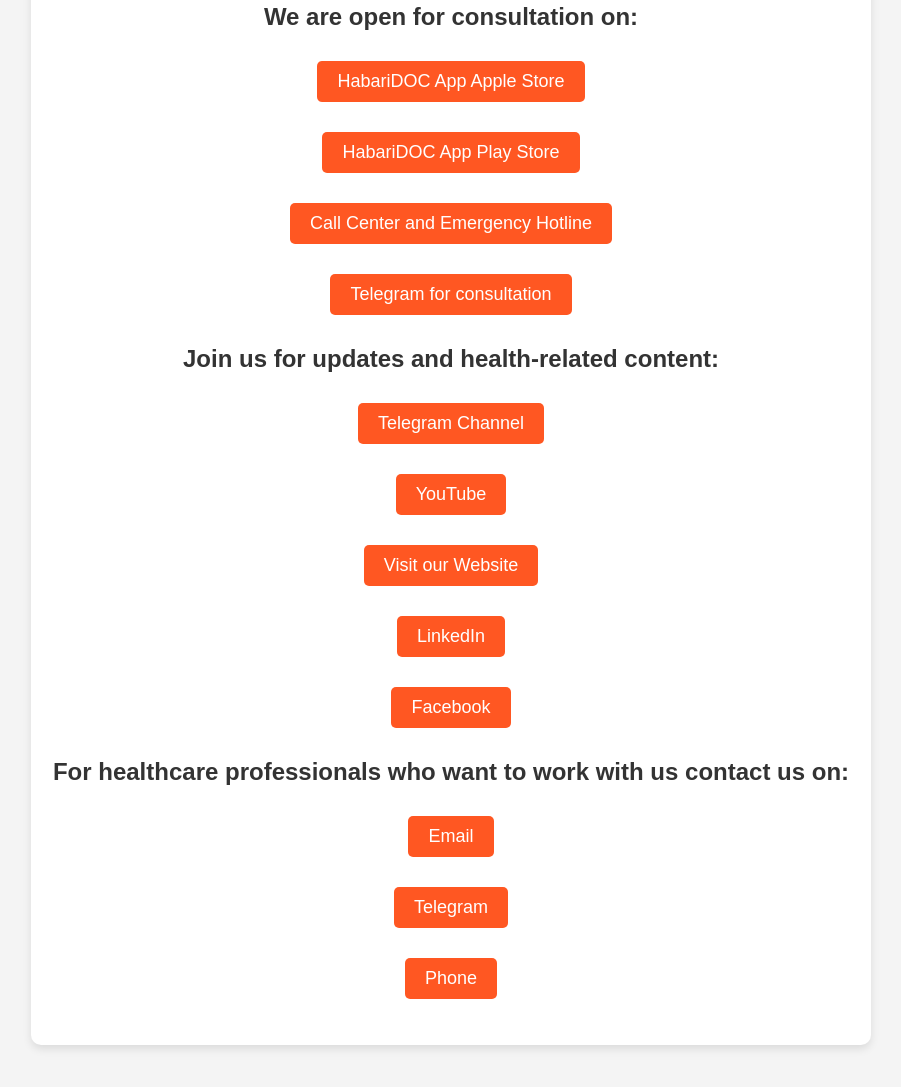
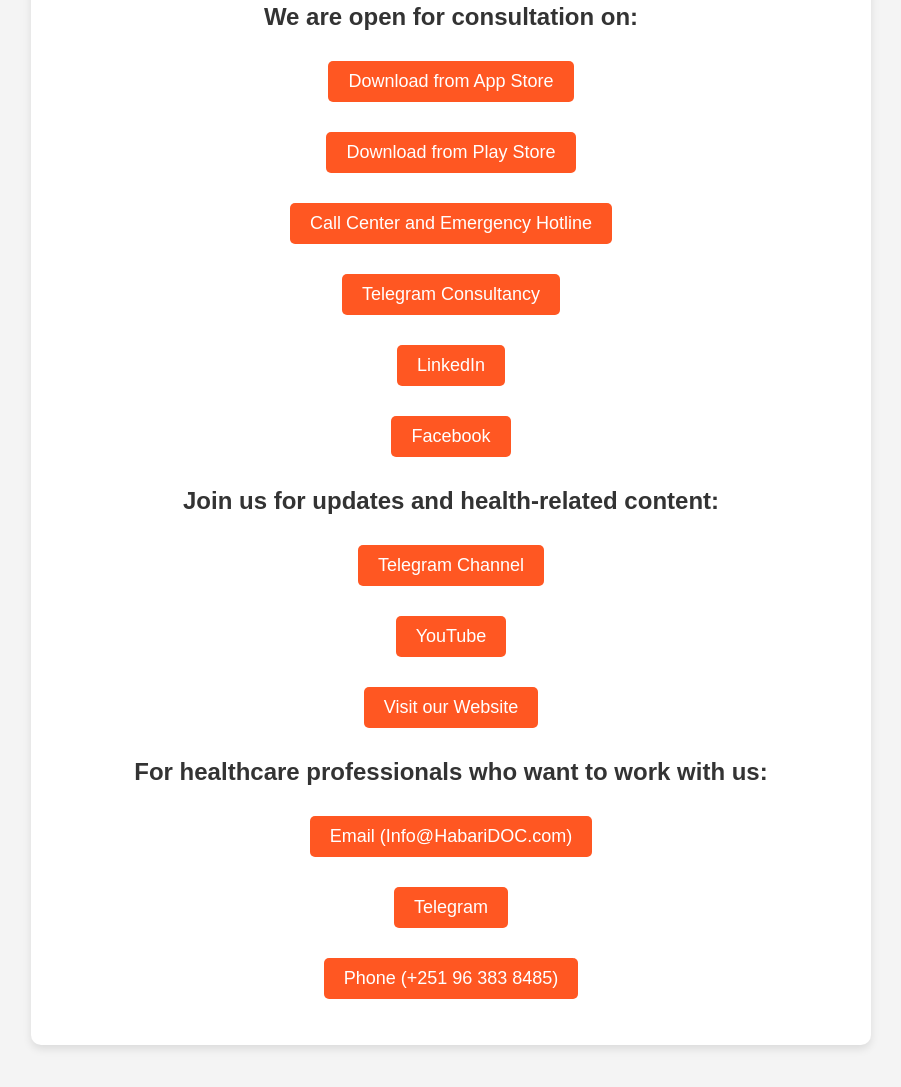
Before and after one commit to antenehtir/HabariDOC, a plain HTML site: page index.html in a window 1280 px wide. Shown: the part 777-1864 px from the top of the page, without its empty margins (189-1090 px from the left). Drawn offline with Linux system fonts and the light colour scheme.

Commit message:
Update index.html

```diff
--- a/index.html
+++ b/index.html
@@ -21,10 +21,12 @@
         <div class="consultation">
             <h2>We are open for consultation on:</h2>
             <ul>
-                <li><a href="https://www.apple.com/us/search/habaridoc?src=globalnav" class="app-link">HabariDOC App Apple Store</a></li>
-                <li><a href="https://play.google.com/store/search?q=habaridoc&c=apps&hl=en" class="app-link">HabariDOC App Play Store</a></li>
-                <li><a href="tel:+251963838485" class="phone-link">Call Center and Emergency Hotline</a></li>
-                <li><a href="https://t.me/Anteneh95" class="telegram-link">Telegram for consultation</a></li>
+                <li><a href="https://www.apple.com/us/search/habaridoc?src=globalnav" class="app-link">Download from App Store</a></li>
+                <li><a href="https://play.google.com/store/search?q=habaridoc&c=apps&hl=en" class="app-link">Download from Play Store</a></li>
+                <li><a href="tel:+251XXXXXXXX" class="phone-link">Call Center and Emergency Hotline</a></li>
+                <li><a href="https://t.me/Anteneh95" class="telegram-link">Telegram Consultancy</a></li>
+                <li><a href="https://www.linkedin.com/company/habaridoc/?originalSubdomain=et" class="linkedin-link">LinkedIn</a></li>
+                <li><a href="https://facebook.com" class="facebook-link">Facebook</a></li>
             </ul>
         </div>
 
@@ -35,18 +37,16 @@
                 <li><a href="https://t.me/HabariDocdigitalhealth" class="social-link">Telegram Channel</a></li>
                 <li><a href="https://www.youtube.com/@tenamazega4878" class="social-link">YouTube</a></li>
                 <li><a href="https://habaridoc.com" class="social-link">Visit our Website</a></li>
-                <li><a href="https://www.linkedin.com/company/habaridoc/?originalSubdomain=et" class="linkedin-link">LinkedIn</a></li>
-                <li><a href="https://facebook.com" class="facebook-link">Facebook</a></li>
             </ul>
         </div>
 
         <!-- Health Professionals Section -->
         <div class="professionals">
-            <h2>For healthcare professionals who want to work with us contact us on:</h2>
+            <h2>For healthcare professionals who want to work with us:</h2>
             <ul>
-                <li><a href="mailto:Info@HabariDOC.com" class="contact-link">Email </a></li>
+                <li><a href="mailto:Info@HabariDOC.com" class="contact-link">Email (Info@HabariDOC.com)</a></li>
                 <li><a href="https://t.me/Anteneh95" class="contact-link">Telegram</a></li>
-                <li><a href="tel:+251963838485" class="contact-link">Phone </a></li>
+                <li><a href="tel:+251963838485" class="contact-link">Phone (+251 96 383 8485)</a></li>
             </ul>
         </div>
     </div>
```
